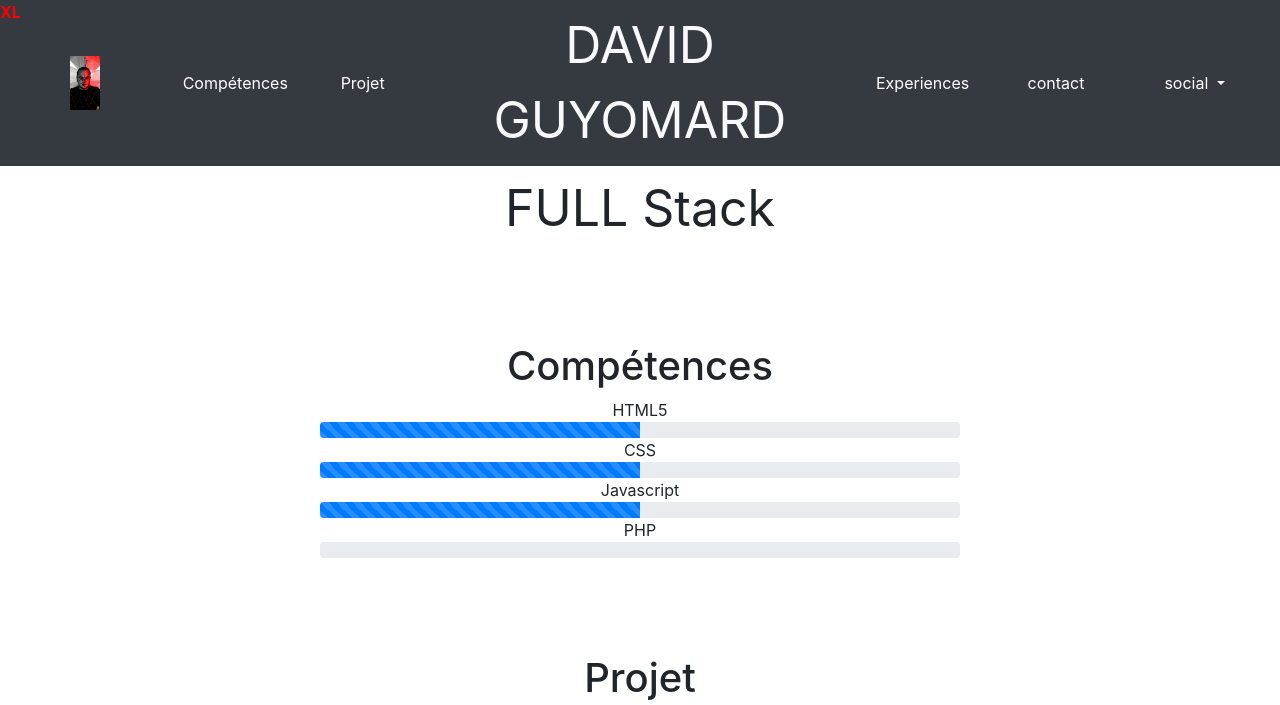
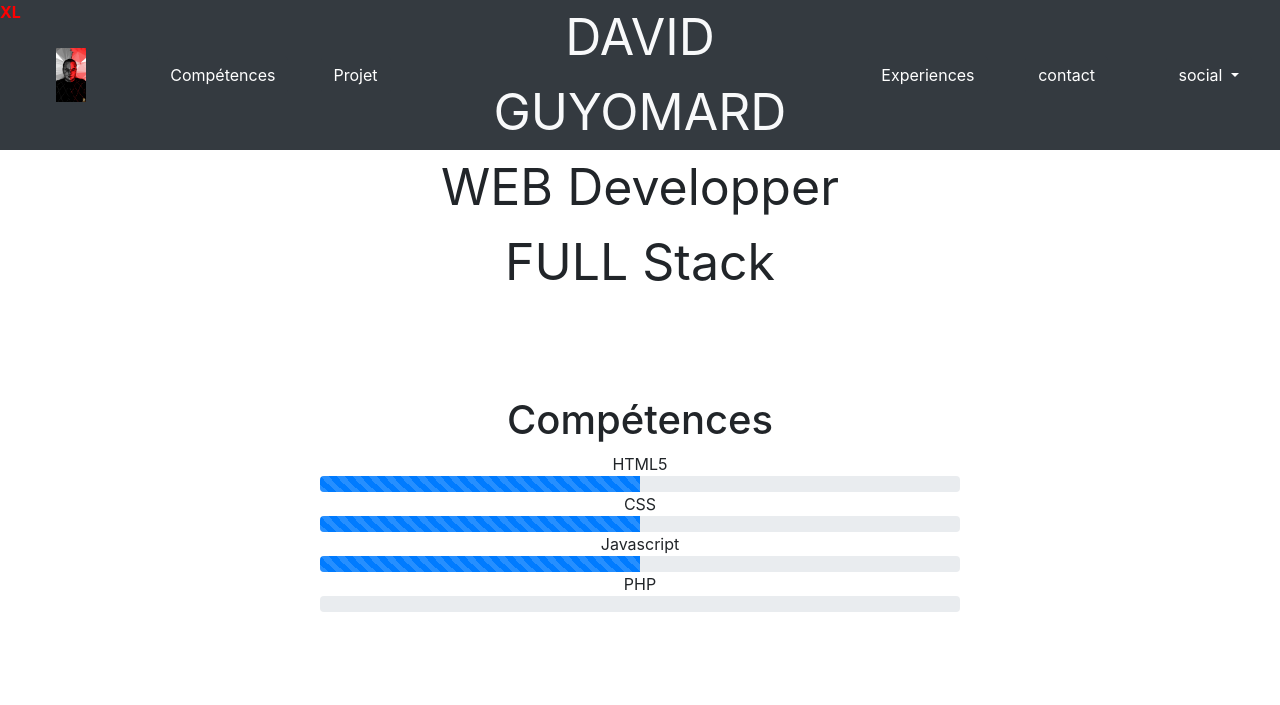
Before and after one commit to david-guyomard/portfolio, a plain HTML site: page portfolio2.html in a window 1280 px wide. Shown: the top 705 px of the page. Drawn offline with nearby package versions, Linux system fonts and the light colour scheme.

Commit message:
reglage position

```diff
--- a/portfolio2.html
+++ b/portfolio2.html
@@ -13,15 +13,15 @@
 </head>
 
 <body>
-	<div style="position:sticky; top : 0px; left: 0px; z-index: 99999; color: red; font-weight: bolder;">
+	<div style="position:absolute; top : 0px; left: 0px; z-index: 99999; color: red; font-weight: bolder;">
 		<span class="d-block d-sm-none d-md-none d-lg-none d-xl-none">XS</span>
 		<span class="d-none d-sm-block d-md-none d-lg-none d-xl-none">SM</span>
 		<span class="d-none d-sm-none d-md-block d-lg-none d-xl-none">MD</span>
 		<span class="d-none d-sm-none d-md-none d-lg-block d-xl-none">LG</span>
 		<span class="d-none d-sm-none d-md-none d-lg-none d-xl-block">XL</span>
 	</div>
-	<div class="container-fluid">
-		<nav class="navbar navbar-expand-lg navbar-light bg-dark fixed-top justify-content-around">
+	<div class="container-fluid sticky-top p-0">
+		<nav class="navbar navbar-expand-lg navbar-light bg-dark justify-content-around p-0">
 
 			<div class="col-12 col-md-4 col-lg-4">
 				<div class="row">
@@ -75,8 +75,8 @@
 
 
 	<div class="container-fluid">
-		<div class="row mt-4">
-			<div class="mx-auto mt-5" style="font-size: 50px">WEB Developper</div>
+		<div class="row">
+			<div class="mx-auto" style="font-size: 50px">WEB Developper</div>
 			<div class="w-100"></div>
 			<div class="mx-auto" style="font-size: 50px">FULL Stack</div>
 		</div>
```
